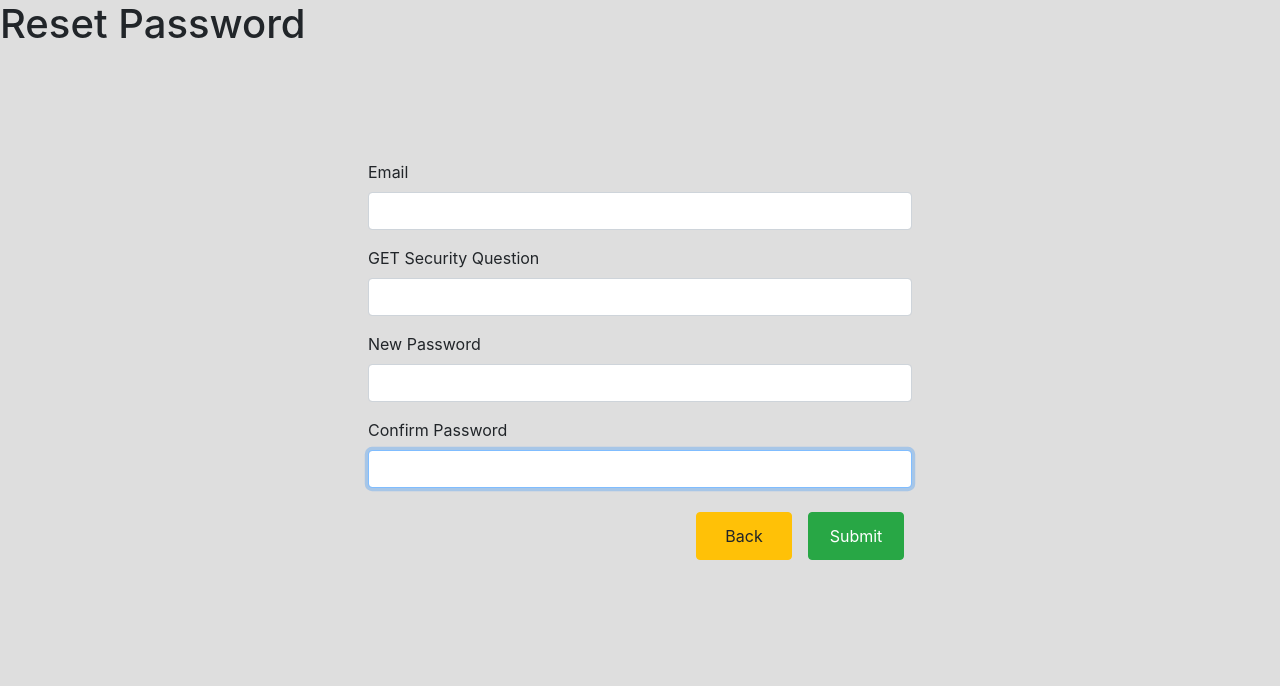
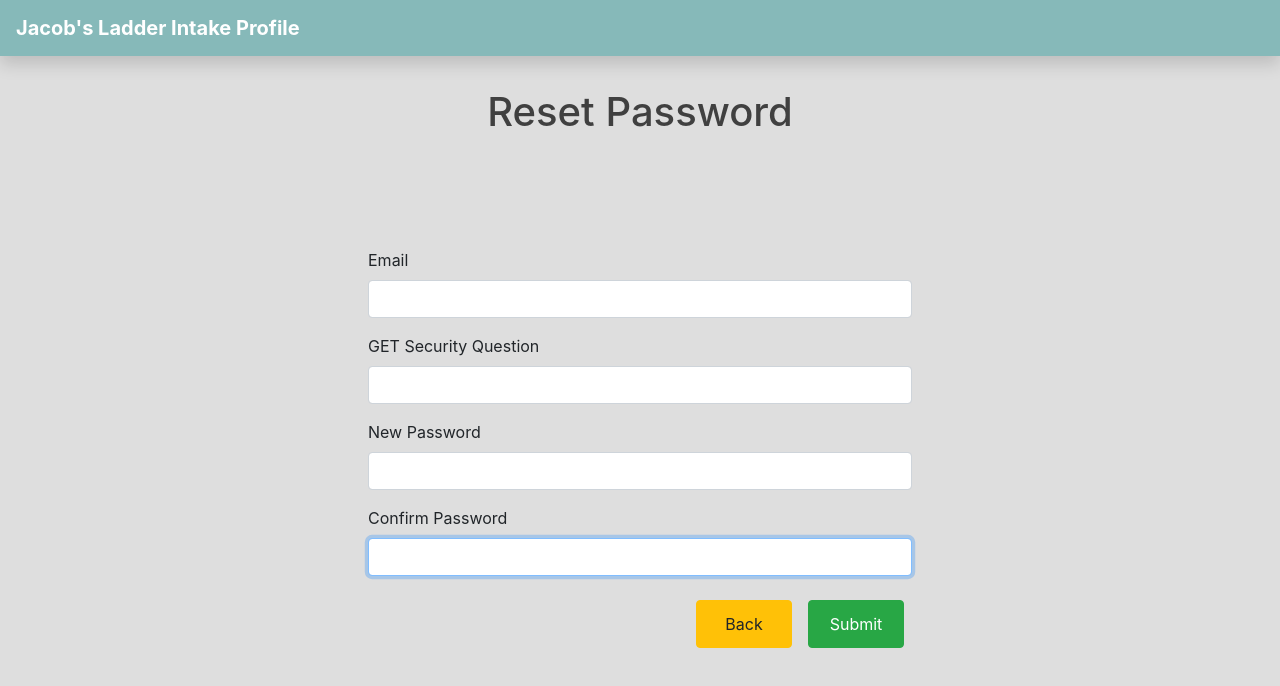
Before and after one commit to JacobsLadderIntake/FrontEndReact, a React (Create React App) app: page /resetpassword in a window 1280 px wide. Shown: the top 686 px of the page. Built offline with nearby package versions, Linux system fonts and the light colour scheme.

Commit message:
made forget password and create account on login page look like links; added header to reset password page

```diff
--- a/src/Login.js
+++ b/src/Login.js
@@ -132,10 +132,10 @@ class Login extends Component {
                             type="submit"> Login </Button>
                 </div>
                 <br/>
-                <div className={"p-2 justify-content-center"} onClick = {this.handleForgotPassword} style = {{fontWeight: 'bold'}}>
+                <div className={"p-2 justify-content-center"} onClick = {this.handleForgotPassword} style = {{color: 'blue', textDecoration: 'underline'}}>
                     Forgot password? Click here to reset.
                     </div>
-                <div className={"p-2 justify-content-center"} onClick = {this.handleRegister} style = {{fontWeight: 'bold'}}>
+                <div className={"p-2 justify-content-center"} onClick = {this.handleRegister} style = {{color: 'blue', textDecoration: 'underline'}}>
                     Not registered? Click here to create an account.
                 </div>
             </div>
--- a/src/ResetPassword.js
+++ b/src/ResetPassword.js
@@ -1,6 +1,7 @@
 import React, { Component } from 'react';
 import {Button, FormFeedback, FormGroup, Input, Label} from "reactstrap";
 import './register.css';
+import Header from "./Header/Header";
 
 class ResetPassword extends Component {
     constructor(props) {
@@ -18,7 +19,8 @@ class ResetPassword extends Component {
     }
 
     goBack(event) {
-        window.location.reload()
+        event.preventDefault();
+        this.props.history.push("/");
     }
 
     handleChange(field, e) {
@@ -71,9 +73,12 @@ class ResetPassword extends Component {
     render() {
         return (
             <div className="confirmation-code-background">
-                <div className="reset-password-title">
+                <Header loggedIn = {false}/>
+                <br/>
+                <br/>
+                <br/>
+                <div className="registration-page-title">
                     <h1>Reset Password</h1>
-                    <h2></h2>
                 </div>
                 <div className={"confirmationCode"}>
                     <FormGroup>
```
